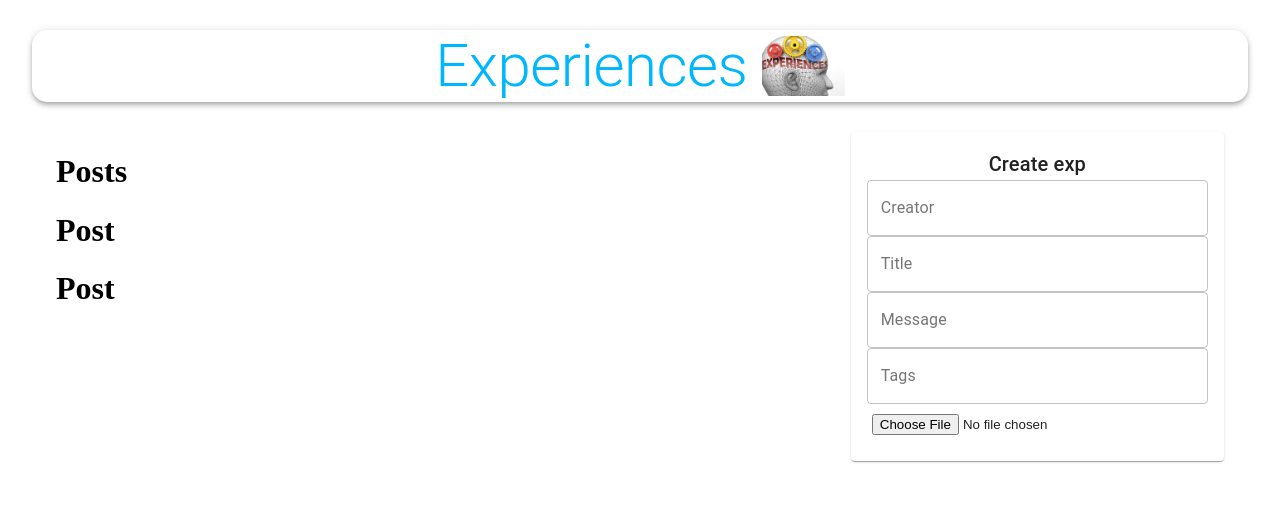
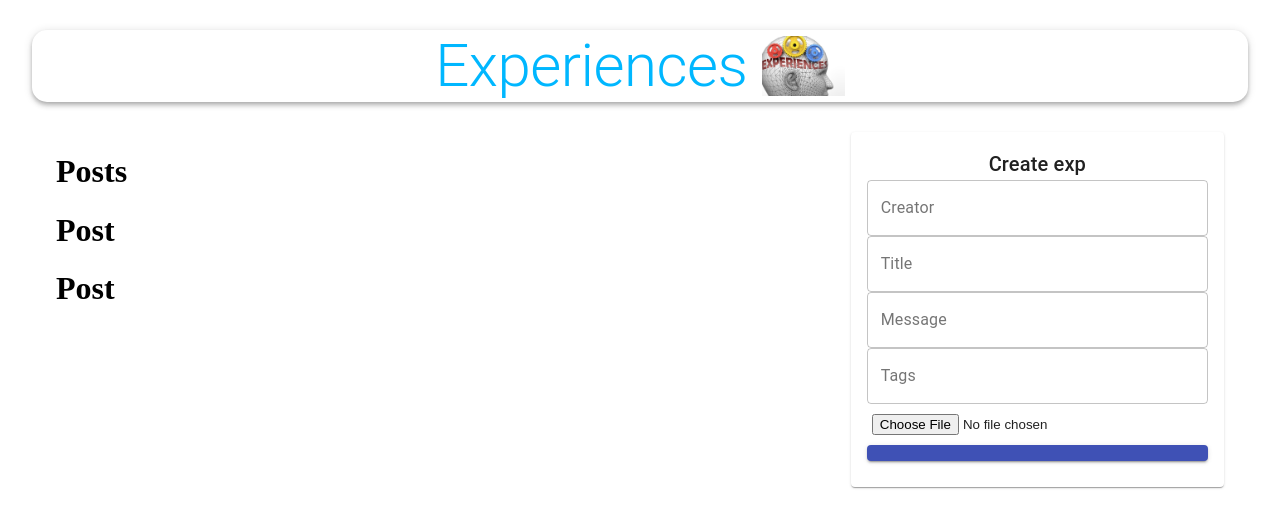
Before and after one commit to HaoLiHaiO/fs-experiences, a React (Create React App) app in the folder client/: page / in a window 1280 px wide. Shown: the top 528 px of the page. Built offline with nearby package versions, Linux system fonts and the light colour scheme; no server answers.

Commit message:
add Button

```diff
--- a/client/src/components/Form/Form.tsx
+++ b/client/src/components/Form/Form.tsx
@@ -59,6 +59,13 @@ const Form = () => {
                     multiple={false}
                     onDone={({base64}: any) => setPostData({...postData, selectedFile: base64})} />
                 </div>
+                <Button
+                className={classes.buttonSubmit}
+                variant="contained"
+                color="primary"
+                size="large"
+                type="submit"
+                fullWidth></Button>
             </form>
         </Paper>
     )
```
